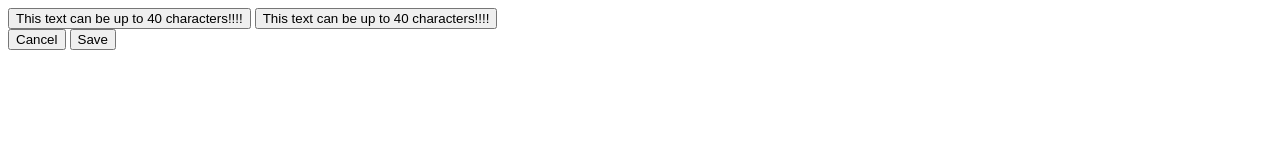
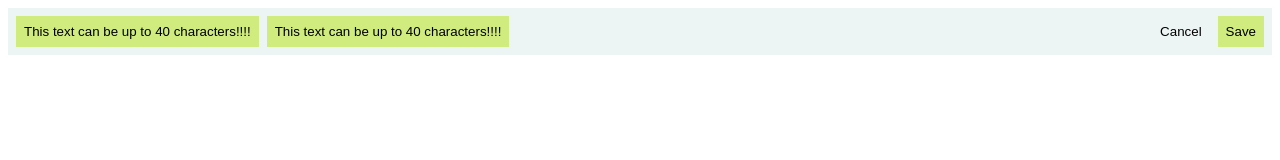
Before and after one commit to rebekahpadula/flexbox-truncated-text, a plain HTML site: page index.html in a window 1280 px wide. Drawn offline with Linux system fonts and the light colour scheme.

Commit message:
updates css link path

```diff
--- a/index.html
+++ b/index.html
@@ -5,7 +5,7 @@
     <meta name="viewport" content="width=device-width, initial-scale=1.0" />
     <meta http-equiv="X-UA-Compatible" content="ie=edge" />
     <title>HTML + CSS</title>
-    <link rel="stylesheet" href="./styles.css" />
+    <link rel="stylesheet" href="./index.css" />
   </head>
   <body>
     <section class="buttons-container">
```
